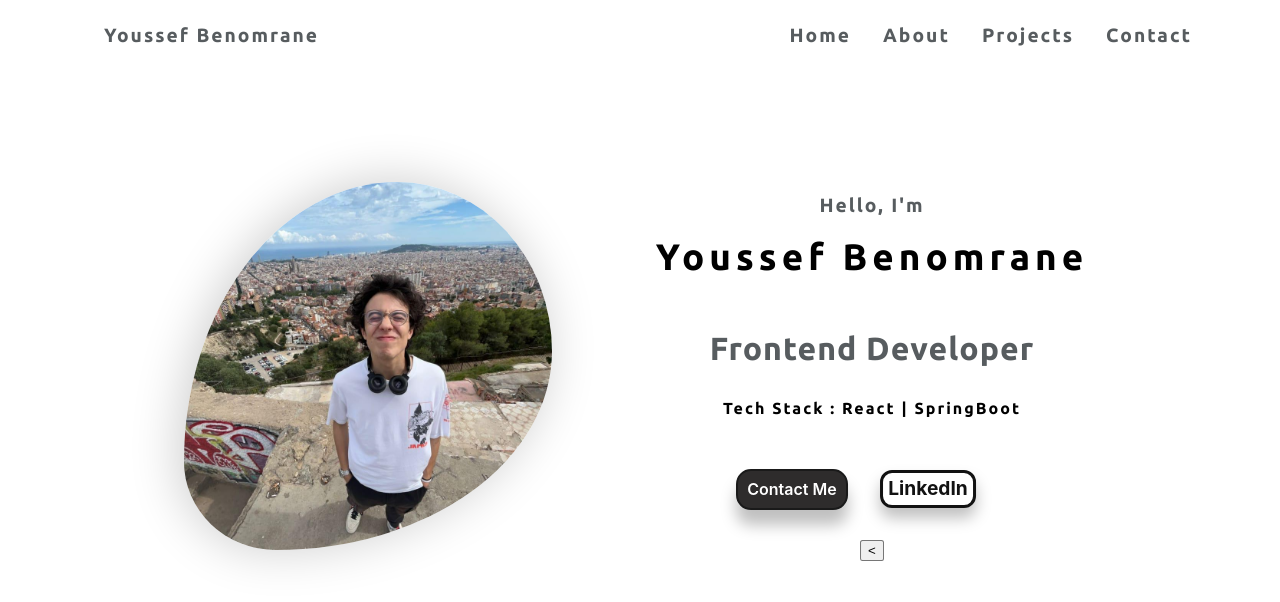
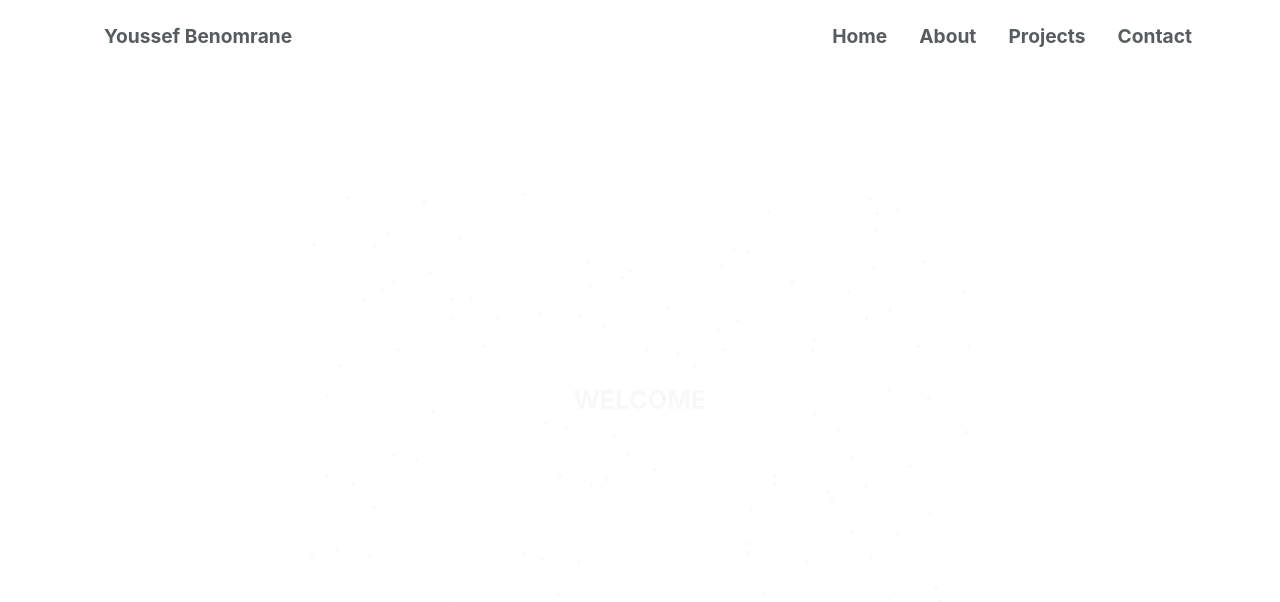
Before and after one commit to Youuusseff/Portfolio, a React (Create React App) app in the folder portfolio/: page / in a window 1280 px wide. Shown: the top 602 px of the page. Built offline with nearby package versions, Linux system fonts and the light colour scheme.

Commit message:
documented files and added react router

```diff
--- a/portfolio/package.json
+++ b/portfolio/package.json
@@ -10,6 +10,7 @@
     "particles.js": "^2.0.0",
     "react": "^18.2.0",
     "react-dom": "^18.2.0",
+    "react-router-dom": "^6.21.3",
     "react-scripts": "^5.0.1",
     "web-vitals": "^2.1.4"
   },
--- a/portfolio/src/App.js
+++ b/portfolio/src/App.js
@@ -3,37 +3,28 @@ import Navbar from './components/home/Navbar';
 import React, { useEffect } from 'react';
 import Home from './components/home/Home';
 import WelcomeAnimation from './components/home/welcome';
-import { useState } from 'react';
-import gsap from 'gsap';
 import About from './components/home/About';
+import { Route, Routes, useLocation, useNavigate} from 'react-router-dom';
 
 function App() {
-  const [togglePage, changePage] = useState("welcome")
-  useEffect(()=>{
-    if (togglePage != "welcome"){
-      gsap.set(".App", {opacity:0});
-      const tl = gsap.timeline();
-      tl.to(".App", {duration: 1, opacity: 1, scale: 1.05, ease: 'power1.in'});
-      tl.to(".App", {duration : 1, scale: 1});}
-  },[togglePage]);
-  function currentComponent(togglePage){
-    if(togglePage == "welcome"){
-      return (<WelcomeAnimation changePage = {changePage}/>);
+  const location = useLocation();
+  const history = useNavigate();
+
+  // Redirect to the welcome animation if the user reloads on the home or about route
+  useEffect(() => {
+    if (['/home', '/about'].includes(location.pathname)) {
+      history('/');
     }
-    else{
-      if(togglePage == "about"){
-        return(<About/>)
-      }
-      else{
-        return (
-          <div className="App">
-            <Navbar/>
-            <Home changePage = {changePage}/>
-          </div>);}
-    }
-  }
+  }, []);
   return (
-    currentComponent(togglePage)
+    <div className='.App'>
+      <Navbar/>
+      <Routes>
+        <Route path='/' element={<WelcomeAnimation/>}/>
+        <Route path='/home' element={<Home location={location}/>} />
+        <Route path='/about' element={<About/>} />
+      </Routes>
+    </div>
   );
 }
 
--- a/portfolio/src/components/home/About.js
+++ b/portfolio/src/components/home/About.js
@@ -6,7 +6,6 @@ import pdp from './images/pdp.jpeg';
 function About() {
   return (
     <div className='About'>
-        <Navbar/>
         <div className='about-container'>
             <div className='description'>
                 Hi my name is youssef
--- a/portfolio/src/components/home/App.css
+++ b/portfolio/src/components/home/App.css
@@ -40,6 +40,8 @@ nav{
 
 .right-nav > ul > li {
   padding-left: 2rem;
+  outline-style: none;
+  text-decoration: none;
 }
 @media(max-width:950px){
   .dropdown-item{
--- a/portfolio/src/components/home/Home.js
+++ b/portfolio/src/components/home/Home.js
@@ -8,6 +8,20 @@ export default function Home(props) {
   let transitionButton = null;
   const [width, setWidth] = useState(window.screen.width);
 
+  //  the landing animation
+
+  let location = props.location
+  useEffect(()=>{
+    if (location.pathname === "/home"){
+      gsap.set(".Home", {opacity:0});
+      const tl = gsap.timeline();
+      console.log(location)
+      tl.to(".Home", {duration: 1, opacity: 1, scale: 1.05, ease: 'power1.in'});
+      tl.to(".Home", {duration : 1, scale: 1});}
+  },[location]);
+
+  // it keep track of the width which i need to switch the transition button to a simple narrow to make it better
+  // responsive
   useEffect(() => {
     const updateWindowDimensions = () => {
       const newWidth = window.innerWidth;
@@ -21,6 +35,8 @@ export default function Home(props) {
 
   }, []);
 
+  // js to change the transition button text to a simple narrow when width of screen reaches 950
+
   useEffect(()=>{
     if(width < 950){
       transitionButton = document.getElementById("transition-button");
@@ -33,6 +49,9 @@ export default function Home(props) {
       transitionButton.innerText = "Learn more about me";
     }
   },[width])
+
+  //transition animation in the button
+
   function transitionHandler(){
     let mm1 = gsap.matchMedia(),
       breakPoint = 950;
@@ -57,6 +76,7 @@ export default function Home(props) {
         });
       }
     )
+    // <--->
   }
   return (
     <div className='Home'>
--- a/portfolio/src/components/home/Navbar.js
+++ b/portfolio/src/components/home/Navbar.js
@@ -1,8 +1,12 @@
 import React from 'react'
 import './App.css';
 import gsap from 'gsap';
+import { Link } from 'react-router-dom';
 
 export default function Navbar() {
+
+  // the dropdown menu on mobile devices with its animation
+
   function dropDown() {
     var x = document.getElementById("my-nav");
     console.log(x);
@@ -17,6 +21,7 @@ export default function Navbar() {
       tl1.to("#dropdown", {backgroundColor: "white", color: "black", duration: 2, opacity: 1});
     }
   }
+  // <-->
   return (
     <>
       <link rel="stylesheet" href="https://cdnjs.cloudflare.com/ajax/libs/font-awesome/4.7.0/css/font-awesome.min.css"></link>
@@ -25,8 +30,8 @@ export default function Navbar() {
           <li>Youssef Benomrane</li>
           <li className='right-nav' id='my-nav'>
             <ul id='dropdown' className='dropdown'>
-              <li className='dropdown-item'>Home</li>
-              <li className='dropdown-item'>About</li>
+              <li className='dropdown-item'><Link to="home" style={{textDecoration: 'none',color: 'inherit'}}>Home</Link></li>
+              <li className='dropdown-item'><Link to="about" style={{textDecoration: 'none',color: 'inherit'}} >About</Link></li>
               <li className='dropdown-item'>Projects</li>
               <li className='dropdown-item'>Contact</li>
               <li  id="icon" className="icon" onClick={()=>dropDown()}>
--- a/portfolio/src/components/home/welcome.js
+++ b/portfolio/src/components/home/welcome.js
@@ -2,10 +2,12 @@ import React, { useEffect } from 'react';
 import gsap from 'gsap';
 import './welcome.css'; // Import the CSS file
 import 'particles.js/particles';
+import { useNavigate } from 'react-router-dom';
 const particlesJS = window.particlesJS;
 
 const WelcomeAnimation = (props) => {
   console.log("welcome");
+  const history = useNavigate();
   useEffect(() => {
     // Initialize particles.js
     particlesJS("particle-container", {
@@ -33,7 +35,7 @@ const WelcomeAnimation = (props) => {
     const tl = gsap.timeline();
     tl.to("#text-container", { duration: 2, opacity: 1, scale: 1.5 })
       .to("#particle-container", { duration: 2, opacity: 1, scale: 1.5}, '-=1') // Overlap the particle animation with text animation
-      .to(["#text-container","#particle-container"], { duration : 3, opacity: 0, scale: 0.5,onComplete: ()=>{props.changePage('home')}});
+      .to(["#text-container","#particle-container"], { duration : 3, opacity: 0, scale: 0.5,onComplete: ()=>{history('/home')}});
   }, []); // Empty dependency array to run the effect only once when the component mounts
 
   return (
--- a/portfolio/src/index.js
+++ b/portfolio/src/index.js
@@ -3,12 +3,15 @@ import ReactDOM from 'react-dom/client';
 import './index.css';
 import App from './App';
 import reportWebVitals from './reportWebVitals';
+import { BrowserRouter } from 'react-router-dom';
 
 const root = ReactDOM.createRoot(document.getElementById('root'));
 root.render(
-  <React.StrictMode>
-    <App />
-  </React.StrictMode>
+  <BrowserRouter>
+    <React.StrictMode>
+      <App />
+    </React.StrictMode>
+  </BrowserRouter>
 );
 
 // If you want to start measuring performance in your app, pass a function
```
Also changed, not shown: 1 other file (tests, documents, lock files or other folders).
